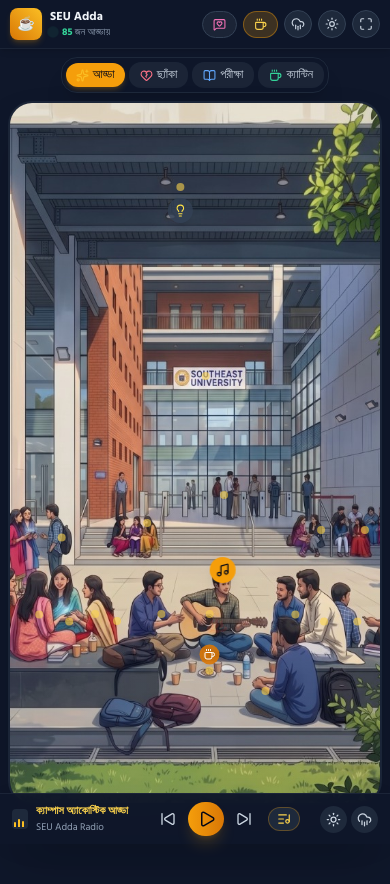
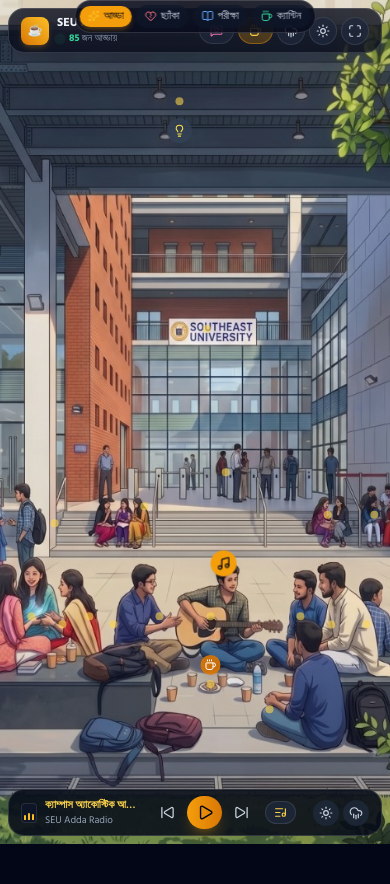
Before and after one commit to FahimShahir/seu-adda, a React (Vite) app: page / in a window 390 px wide. After the commit the page ends 844 px from the top, so only its background shows below. Built offline with nearby package versions, Linux system fonts and the light colour scheme.

Commit message:
Convert layout to full-screen immersive canvas with floating glass overlays for PC and mobile

```diff
--- a/src/App.tsx
+++ b/src/App.tsx
@@ -1,4 +1,4 @@
-import React, { useState, useEffect } from 'react';
+import React, { useState } from 'react';
 import confetti from 'canvas-confetti';
 import { useYouTubePlayer } from './hooks/useYouTubePlayer';
 import { useAmbientAudio } from './hooks/useAmbientAudio';
@@ -65,7 +65,7 @@ export function App() {
   };
 
   return (
-    <div className={`min-h-screen flex flex-col transition-colors duration-1000 ${
+    <div className={`relative w-screen h-[100dvh] overflow-hidden select-none transition-colors duration-1000 ${
       isNight ? 'bg-slate-950 text-slate-100' : 'bg-slate-900 text-slate-100'
     }`}>
       {/* Hidden YouTube Iframe Audio Host */}
@@ -75,7 +75,7 @@ export function App() {
         className="fixed bottom-0 right-0 w-2 h-2 opacity-[0.01] pointer-events-none z-0 overflow-hidden"
       />
 
-      {/* Top Header Navigation */}
+      {/* Floating Top Header Navigation (Directly Over Artwork) */}
       <HeaderBar
         onlineCount={onlineCount}
         isNight={isNight}
@@ -86,15 +86,13 @@ export function App() {
         onCheers={handleCheers}
       />
 
-      {/* Main Campus Scene Container */}
-      <main className="flex-1 flex flex-col items-center justify-start p-2 pb-20 sm:pb-24 overflow-x-hidden">
-        {/* Dynamic Adda Mood / Topic Selector */}
+      {/* Floating Adda Mood / Topic Selector (Directly Over Artwork) */}
       <AddaMoodSelector
         currentMood={currentMood}
         onSelectMood={setCurrentMood}
       />
 
-        {/* Central Interactive Campus Art Canvas */}
+      {/* Full-Viewport Campus Scene Canvas (100% Screen Height & Widescreen Ambient Blur) */}
       <CampusScene
         isNight={isNight}
         isRain={isRain}
@@ -105,9 +103,8 @@ export function App() {
         onGuitarStrum={playGuitarStrum}
         onTeaClink={playTeaClink}
       />
-      </main>
 
-      {/* Sticky Bottom Player Controls */}
+      {/* Floating Bottom Audio Player Capsule (Directly Over Artwork Grass) */}
       <PlayerControls
         playerState={playerState}
         isNight={isNight}
--- a/src/components/Audio/PlayerControls.tsx
+++ b/src/components/Audio/PlayerControls.tsx
@@ -41,12 +41,13 @@ export const PlayerControls: React.FC<PlayerControlsProps> = ({
   const { isPlaying, volume, currentTitle, currentAuthor, statusText } = playerState;
 
   return (
-    <div className="fixed bottom-0 left-0 right-0 z-40 bg-slate-900/95 border-t border-slate-800/80 backdrop-blur-xl px-3 sm:px-4 py-2 sm:py-2.5 text-slate-100 shadow-2xl touch-manipulation">
-      <div className="max-w-5xl mx-auto flex items-center justify-between gap-2 sm:gap-4">
+    <div className="absolute bottom-2 sm:bottom-3 left-2 sm:left-4 right-2 sm:right-4 z-40 max-w-5xl mx-auto pointer-events-auto">
+      <div className="bg-slate-950/85 border border-white/15 backdrop-blur-2xl px-3 sm:px-4 py-1.5 sm:py-2 text-slate-100 shadow-2xl rounded-2xl sm:rounded-full touch-manipulation">
+        <div className="flex items-center justify-between gap-2 sm:gap-4">
           {/* Left: Track Information & Status */}
           <div className="flex items-center gap-2 sm:gap-3 w-1/3 min-w-0">
             {/* Animated Equalizer Bars */}
-          <div className="flex items-end gap-0.5 h-5 w-4 shrink-0 bg-slate-800 p-0.5 rounded">
+            <div className="flex items-end gap-0.5 h-5 w-4 shrink-0 bg-slate-900/90 border border-white/10 p-0.5 rounded">
               <span
                 className={`w-0.5 sm:w-1 bg-amber-400 rounded-t transition-all ${
                   isPlaying ? 'animate-[bounce_0.8s_infinite]' : 'h-1.5'
@@ -81,37 +82,37 @@ export const PlayerControls: React.FC<PlayerControlsProps> = ({
           </div>
 
           {/* Center: Playback Buttons */}
-        <div className="flex items-center gap-1.5 sm:gap-2.5 shrink-0">
+          <div className="flex items-center gap-1.5 sm:gap-2 shrink-0">
             <button
               onClick={onPrev}
               title="পূর্ববর্তী গান"
-            className="p-1.5 sm:p-2 text-slate-300 hover:text-white hover:bg-slate-800 rounded-full transition active:scale-95"
+              className="p-1.5 sm:p-2 text-slate-300 hover:text-white hover:bg-slate-800/80 rounded-full transition active:scale-95"
             >
-            <SkipBack size={16} />
+              <SkipBack size={15} />
             </button>
 
             <button
               onClick={onTogglePlay}
               title={isPlaying ? 'গান থামান' : 'গান শুনুন'}
-            className="p-2 sm:p-2.5 bg-gradient-to-r from-amber-500 to-amber-600 hover:from-amber-400 hover:to-amber-500 text-slate-950 font-bold rounded-full shadow-lg shadow-amber-500/20 transition active:scale-90"
+              className="p-2 sm:p-2.5 bg-gradient-to-r from-amber-500 to-amber-600 hover:from-amber-400 hover:to-amber-500 text-slate-950 font-bold rounded-full shadow-lg shadow-amber-500/25 transition active:scale-90"
             >
-            {isPlaying ? <Pause size={18} /> : <Play size={18} className="ml-0.5" />}
+              {isPlaying ? <Pause size={17} /> : <Play size={17} className="ml-0.5" />}
             </button>
 
             <button
               onClick={onNext}
               title="পরবর্তী গান"
-            className="p-1.5 sm:p-2 text-slate-300 hover:text-white hover:bg-slate-800 rounded-full transition active:scale-95"
+              className="p-1.5 sm:p-2 text-slate-300 hover:text-white hover:bg-slate-800/80 rounded-full transition active:scale-95"
             >
-            <SkipForward size={16} />
+              <SkipForward size={15} />
             </button>
 
             <button
               onClick={onOpenPlaylist}
               title="প্লেলিস্ট বাছুন"
-            className="flex items-center gap-1 text-[11px] sm:text-xs bg-slate-800 hover:bg-slate-700 text-amber-300 px-2 sm:px-3 py-1 sm:py-1.5 rounded-full border border-amber-500/30 transition active:scale-95 ml-1"
+              className="flex items-center gap-1 text-[11px] sm:text-xs bg-slate-800/80 hover:bg-slate-700/80 text-amber-300 px-2 sm:px-2.5 py-1 rounded-full border border-white/10 transition active:scale-95 ml-1"
             >
-            <ListMusic size={14} />
+              <ListMusic size={13} />
               <span className="hidden sm:inline">প্লেলিস্ট</span>
             </button>
           </div>
@@ -125,10 +126,10 @@ export const PlayerControls: React.FC<PlayerControlsProps> = ({
               className={`p-1.5 sm:p-2 rounded-full transition active:scale-95 ${
                 isNight
                   ? 'bg-indigo-950 text-amber-300 border border-amber-400/40'
-                : 'bg-slate-800 text-slate-300 hover:text-white'
+                  : 'bg-slate-800/80 text-slate-300 hover:text-white'
               }`}
             >
-            {isNight ? <Moon size={15} /> : <Sun size={15} />}
+              {isNight ? <Moon size={14} /> : <Sun size={14} />}
             </button>
 
             {/* Rain Ambient Toggle */}
@@ -137,21 +138,21 @@ export const PlayerControls: React.FC<PlayerControlsProps> = ({
               title={isRain ? 'বৃষ্টি থামান' : 'বৃষ্টি চালু করুন'}
               className={`p-1.5 sm:p-2 rounded-full transition active:scale-95 ${
                 isRain
-                ? 'bg-blue-900 text-blue-200 border border-blue-400/50 animate-pulse'
-                : 'bg-slate-800 text-slate-300 hover:text-white'
+                  ? 'bg-blue-600 text-blue-100 border border-blue-400/50 animate-pulse shadow-md shadow-blue-500/20'
+                  : 'bg-slate-800/80 text-slate-300 hover:text-white'
               }`}
             >
-            <CloudRain size={15} />
+              <CloudRain size={14} />
             </button>
 
-          {/* Volume Control (hidden on very small screens, visible from sm) */}
+            {/* Volume Control (hidden on mobile, visible on desktop) */}
             <div className="hidden md:flex items-center gap-1.5">
               <button
                 onClick={() => onVolumeChange(volume === 0 ? 80 : 0)}
                 className="text-slate-400 hover:text-white p-1"
                 title={volume === 0 ? 'আনমিউট' : 'মিউট'}
               >
-              {volume === 0 ? <VolumeX size={16} /> : <Volume2 size={16} />}
+                {volume === 0 ? <VolumeX size={15} /> : <Volume2 size={15} />}
               </button>
               <input
                 type="range"
@@ -165,5 +166,6 @@ export const PlayerControls: React.FC<PlayerControlsProps> = ({
           </div>
         </div>
       </div>
+    </div>
   );
 };
--- a/src/components/Scene/CampusScene.tsx
+++ b/src/components/Scene/CampusScene.tsx
@@ -57,7 +57,7 @@ export const CampusScene: React.FC<CampusSceneProps> = ({
       confetti({
         particleCount: 30,
         spread: 60,
-        origin: { y: 0.78, x: 0.53 },
+        origin: { y: 0.78, x: 0.5 },
         colors: ['#D97706', '#F59E0B', '#B45309', '#FDE68A']
       });
     } else if (hotspot.actionType === 'lamp') {
@@ -66,13 +66,18 @@ export const CampusScene: React.FC<CampusSceneProps> = ({
   };
 
   return (
+    <div className="relative w-full h-full flex items-center justify-center overflow-hidden bg-slate-950 select-none">
+      {/* Ambient Blurred Widescreen Backdrop (Fills Widescreen PC Monitors Edge-to-Edge) */}
+      <img
+        src={isNight ? "./images/campus-night.jpg" : "./images/campus-day.jpg"}
+        alt=""
+        aria-hidden="true"
+        className="absolute inset-0 w-full h-full object-cover filter blur-3xl scale-125 opacity-40 pointer-events-none select-none transition-all duration-1000"
+      />
+
+      {/* Main Sharp Interactive Campus Artwork Frame */}
       <div
-      className="relative mx-auto rounded-3xl overflow-hidden shadow-2xl border-2 border-slate-800/90 bg-slate-950 aspect-[686/1024] touch-manipulation select-none transition-all"
-      style={{
-        width: '100%',
-        maxWidth: 'min(100%, calc((100dvh - 140px) * 686 / 1024))',
-        height: 'calc(100dvh - 140px)'
-      }}
+        className="relative h-full aspect-[686/1024] max-w-full flex items-center justify-center shadow-2xl touch-manipulation select-none overflow-hidden"
       >
         {/* Base Artwork - Day Mode */}
         <img
@@ -185,7 +190,7 @@ export const CampusScene: React.FC<CampusSceneProps> = ({
           );
         })}
 
-      {/* Render Active Character Speech Bubble at Scene Root (Guaranteed Zero Cutoff) */}
+        {/* Render Active Character Speech Bubble Clamped Safely in Canvas */}
         {activeHotspot && (
           <CharacterBubble
             hotspot={activeHotspot}
@@ -194,5 +199,6 @@ export const CampusScene: React.FC<CampusSceneProps> = ({
           />
         )}
       </div>
+    </div>
   );
 };
--- a/src/components/UI/AddaMoodSelector.tsx
+++ b/src/components/UI/AddaMoodSelector.tsx
@@ -16,36 +16,36 @@ export const AddaMoodSelector: React.FC<AddaMoodSelectorProps> = ({
       id: 'general',
       label: 'ক্যাম্পাস আড্ডা',
       shortLabel: 'আড্ডা',
-      icon: <Sparkles size={13} className="text-amber-400" />,
+      icon: <Sparkles size={12} className="text-amber-400" />,
       color: 'hover:border-amber-400'
     },
     {
       id: 'heartbreak',
       label: 'ছ্যাঁকা ও ক্রাশ 💔',
       shortLabel: 'ছ্যাঁকা',
-      icon: <HeartCrack size={13} className="text-rose-400" />,
+      icon: <HeartCrack size={12} className="text-rose-400" />,
       color: 'hover:border-rose-400'
     },
     {
       id: 'exams',
       label: 'পরীক্ষা ও রিটেক 📚',
       shortLabel: 'পরীক্ষা',
-      icon: <BookOpen size={13} className="text-blue-400" />,
+      icon: <BookOpen size={12} className="text-blue-400" />,
       color: 'hover:border-blue-400'
     },
     {
       id: 'canteen',
       label: 'ক্যান্টিন ও ট্যুর ☕',
       shortLabel: 'ক্যান্টিন',
-      icon: <Coffee size={13} className="text-emerald-400" />,
+      icon: <Coffee size={12} className="text-emerald-400" />,
       color: 'hover:border-emerald-400'
     }
   ];
 
   return (
-    <div className="w-full max-w-xl mx-auto px-2 mb-2 flex items-center justify-center">
-      <div className="flex items-center gap-1 sm:gap-1.5 p-1 bg-slate-900/90 border border-slate-800 rounded-2xl shadow-xl backdrop-blur-md overflow-x-auto max-w-full touch-manipulation">
-        <span className="text-[10px] text-slate-400 font-semibold px-2 shrink-0 hidden xs:inline">
+    <div className="absolute top-13 sm:top-16 left-1/2 -translate-x-1/2 z-40 max-w-[95%] pointer-events-auto">
+      <div className="flex items-center gap-1 sm:gap-1.5 p-1 bg-slate-950/80 border border-white/15 rounded-2xl shadow-2xl backdrop-blur-xl overflow-x-auto max-w-full touch-manipulation">
+        <span className="text-[10px] text-amber-300/80 font-bold px-2 shrink-0 hidden xs:inline">
           টপিক:
         </span>
         {moods.map((m) => {
@@ -54,10 +54,10 @@ export const AddaMoodSelector: React.FC<AddaMoodSelectorProps> = ({
             <button
               key={m.id}
               onClick={() => onSelectMood(m.id)}
-              className={`flex items-center gap-1 px-2.5 sm:px-3 py-1 rounded-xl text-xs font-medium transition shrink-0 ${
+              className={`flex items-center gap-1 px-2 sm:px-2.5 py-0.5 sm:py-1 rounded-xl text-[11px] sm:text-xs font-medium transition shrink-0 ${
                 isActive
-                  ? 'bg-amber-500 text-slate-950 font-bold shadow-md shadow-amber-500/20'
-                  : `bg-slate-800/80 text-slate-300 hover:text-white border border-transparent ${m.color}`
+                  ? 'bg-amber-500 text-slate-950 font-bold shadow-md shadow-amber-500/25'
+                  : `bg-slate-900/70 text-slate-300 hover:text-white border border-transparent ${m.color}`
               }`}
             >
               {m.icon}
--- a/src/components/UI/HeaderBar.tsx
+++ b/src/components/UI/HeaderBar.tsx
@@ -39,11 +39,11 @@ export const HeaderBar: React.FC<HeaderBarProps> = ({
   };
 
   return (
-    <header className="w-full bg-slate-900/90 backdrop-blur-md border-b border-slate-800/80 px-2.5 sm:px-4 py-2 sticky top-0 z-30 shadow-md touch-manipulation">
-      <div className="max-w-5xl mx-auto flex items-center justify-between gap-2">
+    <header className="absolute top-2 sm:top-3 left-2 sm:left-4 right-2 sm:right-4 z-40 bg-slate-950/75 backdrop-blur-xl border border-white/15 px-3 sm:px-4 py-1.5 sm:py-2 rounded-2xl sm:rounded-full shadow-2xl text-white touch-manipulation">
+      <div className="flex items-center justify-between gap-2 max-w-6xl mx-auto">
         {/* Brand & Title */}
         <div className="flex items-center gap-2 min-w-0">
-          <div className="w-8 h-8 rounded-lg bg-gradient-to-tr from-amber-600 to-amber-400 flex items-center justify-center text-slate-950 font-black shadow-md shadow-amber-500/20 text-sm shrink-0">
+          <div className="w-7 h-7 sm:w-8 sm:h-8 rounded-lg sm:rounded-xl bg-gradient-to-tr from-amber-600 to-amber-400 flex items-center justify-center text-slate-950 font-black shadow-md shadow-amber-500/20 text-xs sm:text-sm shrink-0">
             ☕
           </div>
           <div className="min-w-0">
@@ -64,21 +64,21 @@ export const HeaderBar: React.FC<HeaderBarProps> = ({
         </div>
 
         {/* Action Buttons */}
-        <div className="flex items-center gap-1.5 shrink-0">
+        <div className="flex items-center gap-1 sm:gap-1.5 shrink-0">
           {/* Confessions Board */}
           <button
             onClick={onOpenConfessions}
-            className="flex items-center gap-1 bg-slate-800/80 hover:bg-slate-700 text-slate-200 text-xs px-2.5 py-1.5 rounded-full border border-slate-700 transition active:scale-95"
+            className="flex items-center gap-1 bg-slate-800/80 hover:bg-slate-700 text-slate-200 text-xs px-2.5 py-1.5 rounded-full border border-white/10 transition active:scale-95"
             title="ক্যাম্পাস স্মৃতি ও কনফেশন বোর্ড"
           >
             <MessageSquareHeart size={13} className="text-pink-400" />
-            <span className="hidden sm:inline">স্মৃতি ও কনফেশন</span>
+            <span className="hidden sm:inline">স্মৃতি</span>
           </button>
 
           {/* Quick Cheers Button */}
           <button
             onClick={onCheers}
-            className="flex items-center gap-1 bg-amber-500/20 hover:bg-amber-500/30 text-amber-300 text-xs px-2.5 py-1.5 rounded-full border border-amber-500/40 transition active:scale-95"
+            className="flex items-center gap-1 bg-amber-500/25 hover:bg-amber-500/35 text-amber-300 text-xs px-2.5 py-1.5 rounded-full border border-amber-500/40 transition active:scale-95"
             title="চায়ের কাপে চিয়ার্স পাঠান"
           >
             <Coffee size={13} />
@@ -92,7 +92,7 @@ export const HeaderBar: React.FC<HeaderBarProps> = ({
             className={`p-1.5 rounded-full border transition active:scale-95 ${
               isRain
                 ? 'bg-blue-600 text-white border-blue-400 shadow-md shadow-blue-500/20'
-                : 'bg-slate-800 text-slate-300 hover:text-white border-slate-700'
+                : 'bg-slate-800/80 text-slate-300 hover:text-white border-white/10'
             }`}
           >
             <CloudRain size={14} />
@@ -105,7 +105,7 @@ export const HeaderBar: React.FC<HeaderBarProps> = ({
             className={`p-1.5 rounded-full border transition active:scale-95 ${
               isNight
                 ? 'bg-indigo-950 text-amber-300 border-amber-500/40 shadow-md shadow-amber-500/10'
-                : 'bg-slate-800 text-slate-300 hover:text-white border-slate-700'
+                : 'bg-slate-800/80 text-slate-300 hover:text-white border-white/10'
             }`}
           >
             {isNight ? <Moon size={14} /> : <Sun size={14} />}
@@ -115,7 +115,7 @@ export const HeaderBar: React.FC<HeaderBarProps> = ({
           <button
             onClick={toggleFullscreen}
             title={isFullscreen ? 'ফুলস্ক্রিন বন্ধ করুন' : 'পিসিতে ফুলস্ক্রিন করুন'}
-            className="p-1.5 rounded-full border bg-slate-800 text-slate-300 hover:text-white border-slate-700 transition active:scale-95"
+            className="p-1.5 rounded-full border bg-slate-800/80 text-slate-300 hover:text-white border-white/10 transition active:scale-95"
           >
             {isFullscreen ? <Minimize size={14} /> : <Maximize size={14} />}
           </button>
```
Lines whose indentation alone changed are shown as unchanged.
